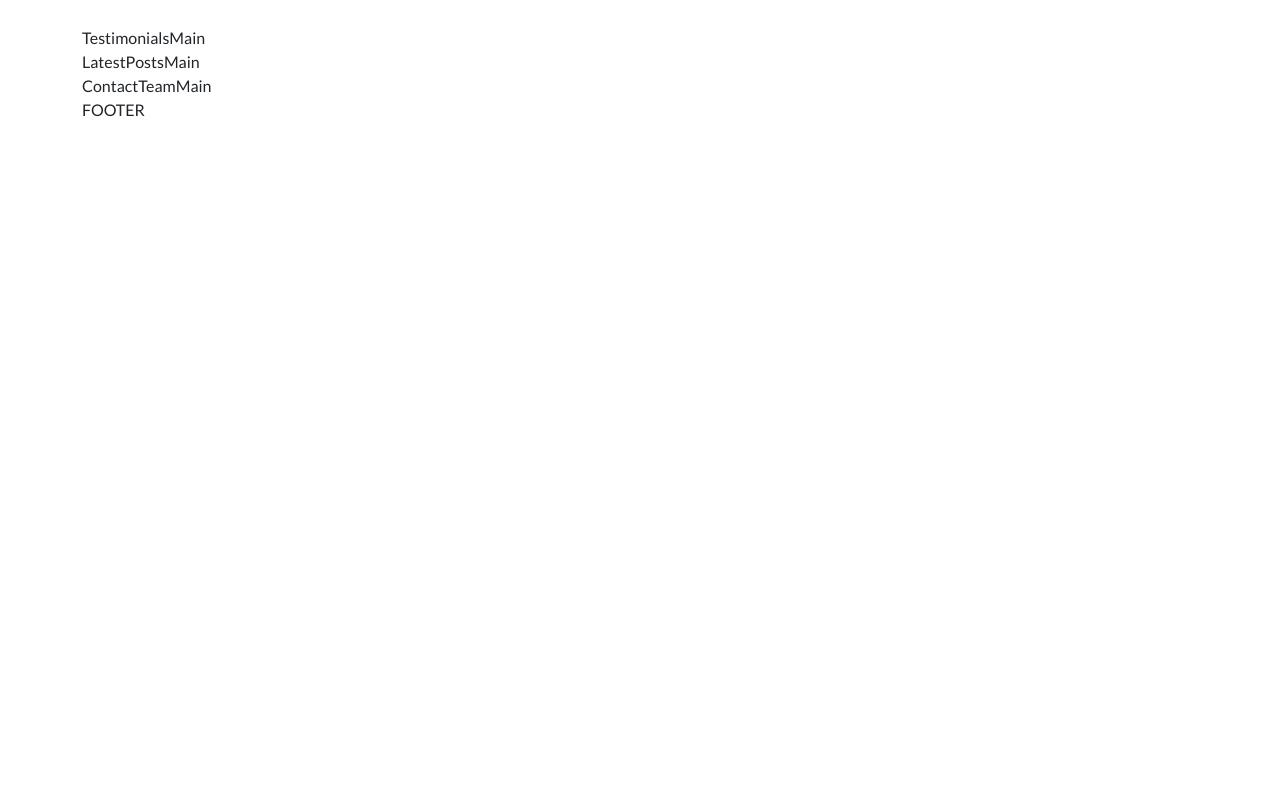
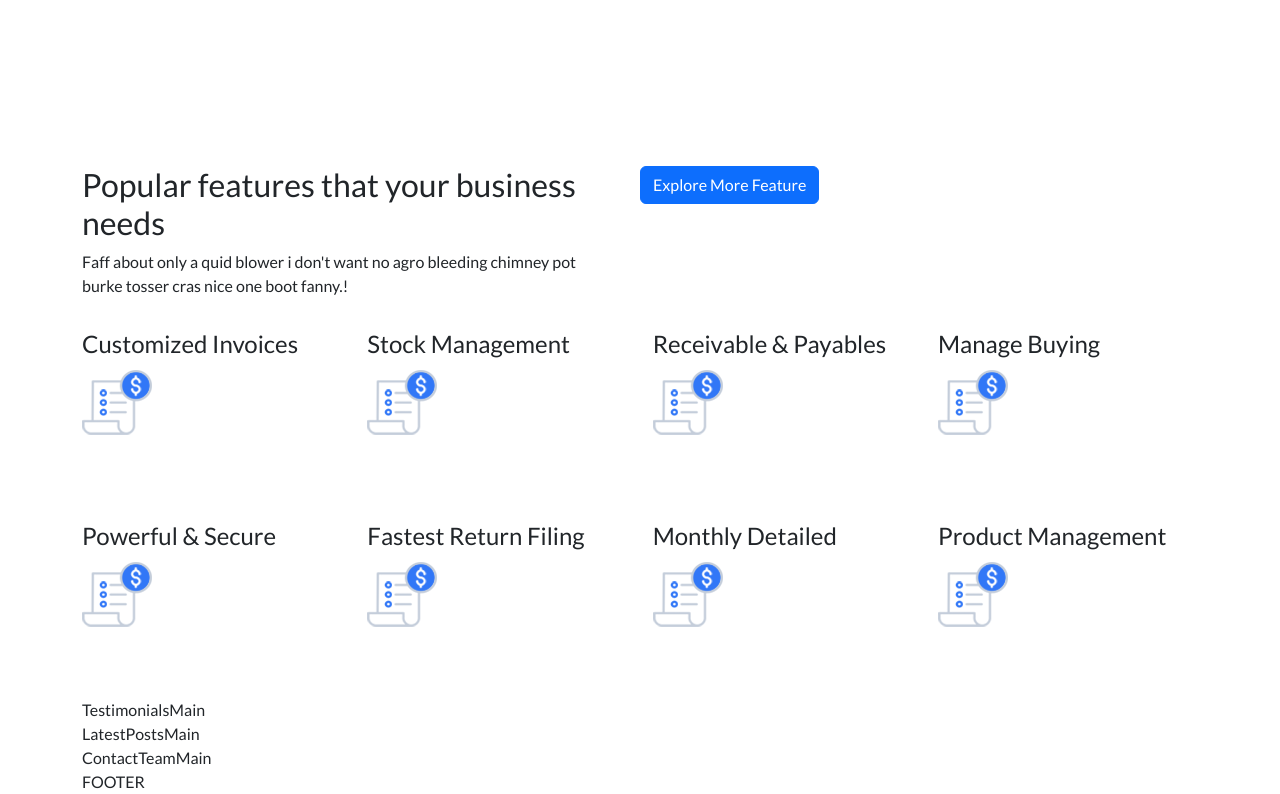
Before and after one commit to TheMrStraffy/proj-html-vuejs, a Vue app: page / in a window 1280 px wide. Shown: the part 1654-2448 px from the top of the page. Before the commit the page ends 1776 px from the top, so only its background shows below. Built offline with nearby package versions, Linux system fonts and the light colour scheme.

Commit message:
[added] businessFeatures cards

```diff
--- a/src/components/mainComponents/BusinessFeaturesMain.vue
+++ b/src/components/mainComponents/BusinessFeaturesMain.vue
@@ -1,15 +1,51 @@
 <script>
+import store from "../../data/store";
 export default {
-  name: "BusinessFeaturesMain"
+  name: "BusinessFeaturesMain",
+  data(){
+    return{
+      store
+    }
+  },
+  methods:{
+    getPathImage(imageName){
+      return new URL(`../../assets/img/${imageName}`,
+      import.meta.url).href
+    }
+  }
 }
 </script>
 <template>
   <section>
+    <div class="row">
+      <div class="row">
+        <div class="col">
+          <h2>Popular features that your business needs</h2>
+          <p>Faff about only a quid blower i don't want no agro bleeding chimney pot burke tosser cras nice one boot fanny.!</p>
+        </div>
+        <div class="col">
+          <div class="btn btn-primary"> Explore More Feature</div>
+        </div>
+      </div>
+      <div class="row justify-content-between">
+          <div
+          v-for="(item, index) in store.businessFeatures" :key="index"
+          class="mc-card col-3 my-3">
+            <h4>{{item.title}}</h4>
+            <div class="img-box">
+              <img :src="getPathImage(item.img)" :alt="item.title">
+            </div>
+          </div>
 
+      </div>
+    </div>
   </section>
 </template>
 
 
 <style lang="scss" scoped>
-
+.mc-card{
+  width: 260px;
+  height: 160px;
+}
 </style>
--- a/src/components/mainComponents/SalesTricksMain.vue
+++ b/src/components/mainComponents/SalesTricksMain.vue
@@ -31,5 +31,7 @@ export default {
 
 
 <style lang="scss" scoped>
-
+section{
+  margin-bottom: 140px;
+}
 </style>
--- a/src/data/store.js
+++ b/src/data/store.js
@@ -60,4 +60,38 @@ export default{
         ]
     },
   ],
+  businessFeatures:[
+    {
+      title: 'Customized Invoices',
+      img:'511.png'
+    },
+    {
+      title: 'Stock Management',
+      img:'511.png'
+    },
+    {
+      title: 'Receivable & Payables',
+      img:'511.png'
+    },
+    {
+      title: 'Manage Buying',
+      img:'511.png'
+    },
+    {
+      title: 'Powerful & Secure',
+      img:'511.png'
+    },
+    {
+      title: 'Fastest Return Filing',
+      img:'511.png'
+    },
+    {
+      title: 'Monthly Detailed',
+      img:'511.png'
+    },
+    {
+      title: 'Product Management',
+      img:'511.png'
+    },
+  ]
 }
```
